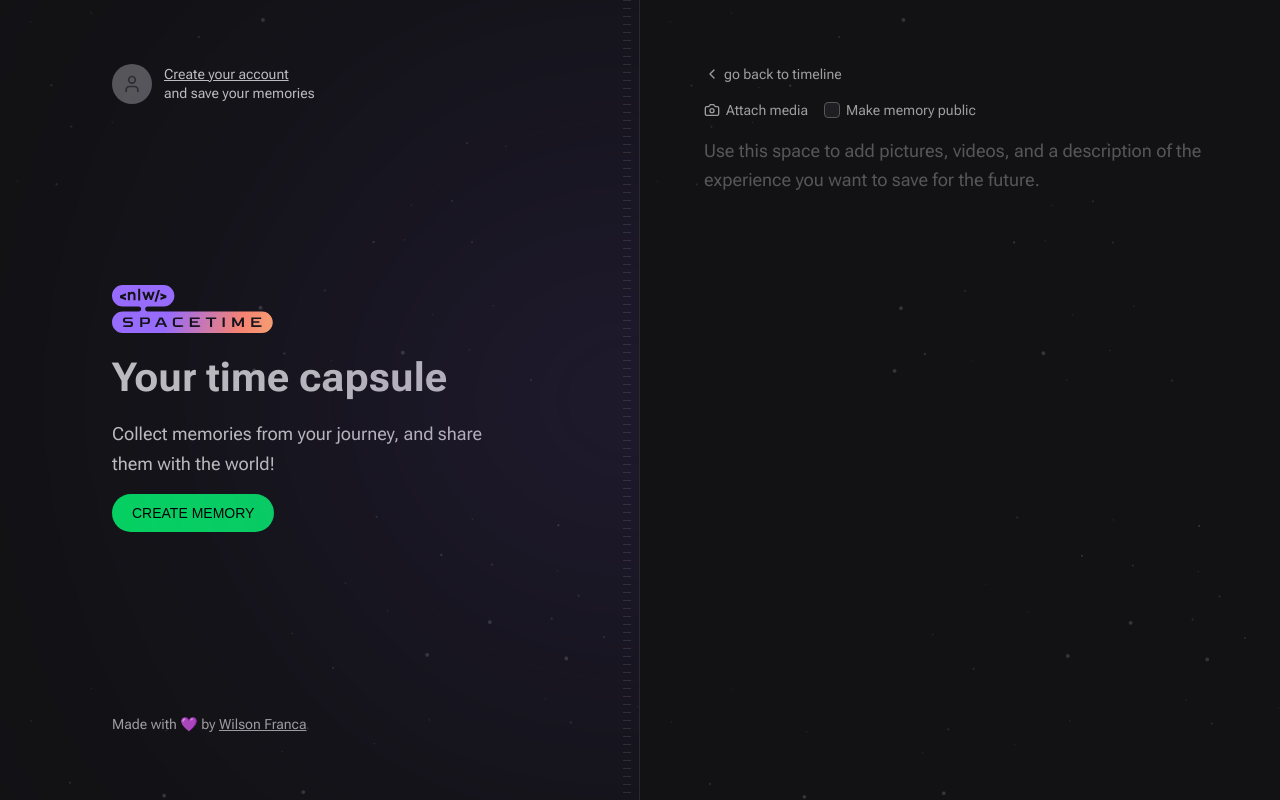
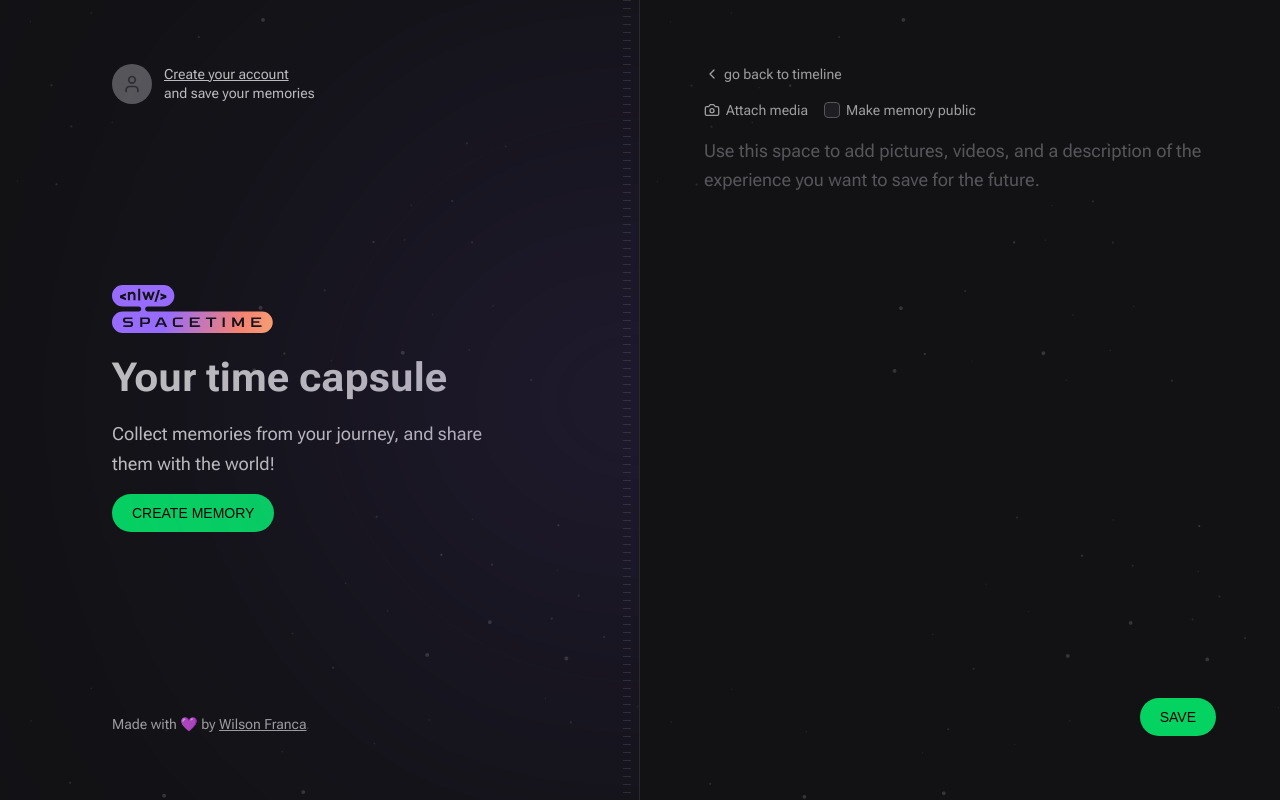
Before and after one commit to wilsonfsouza/time-capsule, a Next.js app in the folder web/: page /memories/new in a window 1280 px wide. Built offline with nearby package versions, Linux system fonts and the light colour scheme; no server answers; a web font is replaced by a local one.

Commit message:
feat(web): isolated create new memory form into a component and added logic for form submit

```diff
--- a/web/src/app/memories/new/page.tsx
+++ b/web/src/app/memories/new/page.tsx
@@ -1,6 +1,6 @@
-import { Camera, ChevronLeft } from 'lucide-react'
+import { ChevronLeft } from 'lucide-react'
 import Link from 'next/link'
-import { MediaPicker } from '@/components/MediaPicker'
+import { NewMemoryForm } from '@/components/NewMemoryForm'
 
 export default function NewMemory() {
   return (
@@ -13,39 +13,7 @@
         go back to timeline
       </Link>
 
-      <form action="" className="flex flex-1 flex-col gap-2">
-        <div className="flex items-center gap-4">
-          <label
-            htmlFor="media"
-            className="flex cursor-pointer items-center gap-1.5 text-sm text-gray-200 transition-colors hover:text-gray-100"
-          >
-            <Camera className="h-4 w-4" />
-            Attach media
-          </label>
-          <label
-            htmlFor="isPublic"
-            className="flex items-center gap-1.5 text-sm text-gray-200 transition-colors hover:text-gray-100"
-          >
-            <input
-              type="checkbox"
-              name="isPublic"
-              id="isPublic"
-              value="true"
-              className="h-4 w-4 rounded border-gray-400 bg-gray-700 text-purple-500"
-            />
-            Make memory public
-          </label>
-        </div>
-
-        <MediaPicker />
-
-        <textarea
-          className="w-full flex-1 resize-none rounded border-0 bg-transparent p-0 text-lg leading-relaxed text-gray-100 placeholder:text-gray-400 focus:ring-0"
-          name="content"
-          spellCheck={false}
-          placeholder="Use this space to add pictures, videos, and a description of the experience you want to save for the future."
-        ></textarea>
-      </form>
+      <NewMemoryForm />
     </div>
   )
 }
--- a/web/src/components/MediaPicker.tsx
+++ b/web/src/components/MediaPicker.tsx
@@ -22,7 +22,7 @@
         type="file"
         name="media"
         id="media"
-        accept="image/*"
+        accept="image/*" //, video/*
         className="invisible h-0 w-0"
       />
 
@@ -35,5 +35,7 @@
         />
       )}
     </>
+    // TODO - video preview
+    // <video src={preview} controls="false"/>
   )
 }
--- /dev/null
+++ b/web/src/components/NewMemoryForm.tsx
@@ -0,0 +1,108 @@
+'use client'
+
+import { Camera } from 'lucide-react'
+import { MediaPicker } from './MediaPicker'
+import { FormEvent } from 'react'
+import { api } from '@/lib/api'
+import Cookie from 'js-cookie'
+import { useRouter } from 'next/navigation'
+
+type UploadedFile = {
+  fileUrl: string
+}
+
+const MAX_FILE_SIZE = 5_242_880 // 5 mb
+
+export function NewMemoryForm() {
+  const router = useRouter()
+
+  async function handleCreateMemory(event: FormEvent<HTMLFormElement>) {
+    event.preventDefault()
+
+    const formData = new FormData(event.currentTarget)
+
+    const fileToUpload = formData.get('media')
+
+    let coverUrl = ''
+
+    if (fileToUpload) {
+      const fileSize = (fileToUpload as File).size
+
+      if (fileSize > MAX_FILE_SIZE) {
+        alert('File size must be under 5mb')
+        return
+      }
+
+      const uploadFormData = new FormData()
+      uploadFormData.set('file', fileToUpload)
+
+      const uploadResponse = await api.post<UploadedFile>(
+        '/upload',
+        uploadFormData,
+      )
+
+      coverUrl = uploadResponse.data.fileUrl
+    }
+
+    const token = Cookie.get('token')
+
+    await api.post(
+      '/memories',
+      {
+        coverUrl,
+        content: formData.get('content'),
+        isPublic: formData.get('isPublic'),
+      },
+      {
+        headers: {
+          Authorization: `Bearer ${token}`,
+        },
+      },
+    )
+
+    router.push('/')
+  }
+
+  return (
+    <form onSubmit={handleCreateMemory} className="flex flex-1 flex-col gap-2">
+      <div className="flex items-center gap-4">
+        <label
+          htmlFor="media"
+          className="flex cursor-pointer items-center gap-1.5 text-sm text-gray-200 transition-colors hover:text-gray-100"
+        >
+          <Camera className="h-4 w-4" />
+          Attach media
+        </label>
+        <label
+          htmlFor="isPublic"
+          className="flex items-center gap-1.5 text-sm text-gray-200 transition-colors hover:text-gray-100"
+        >
+          <input
+            type="checkbox"
+            name="isPublic"
+            id="isPublic"
+            value="true"
+            className="h-4 w-4 rounded border-gray-400 bg-gray-700 text-purple-500"
+          />
+          Make memory public
+        </label>
+      </div>
+
+      <MediaPicker />
+
+      <textarea
+        className="w-full flex-1 resize-none rounded border-0 bg-transparent p-0 text-lg leading-relaxed text-gray-100 placeholder:text-gray-400 focus:ring-0"
+        name="content"
+        spellCheck={false}
+        placeholder="Use this space to add pictures, videos, and a description of the experience you want to save for the future."
+      ></textarea>
+
+      <button
+        type="submit"
+        className="inline-block self-end rounded-full bg-green-500 px-5 py-3 font-alt text-sm uppercase leading-none text-black transition-colors hover:bg-green-600"
+      >
+        Save
+      </button>
+    </form>
+  )
+}
```
